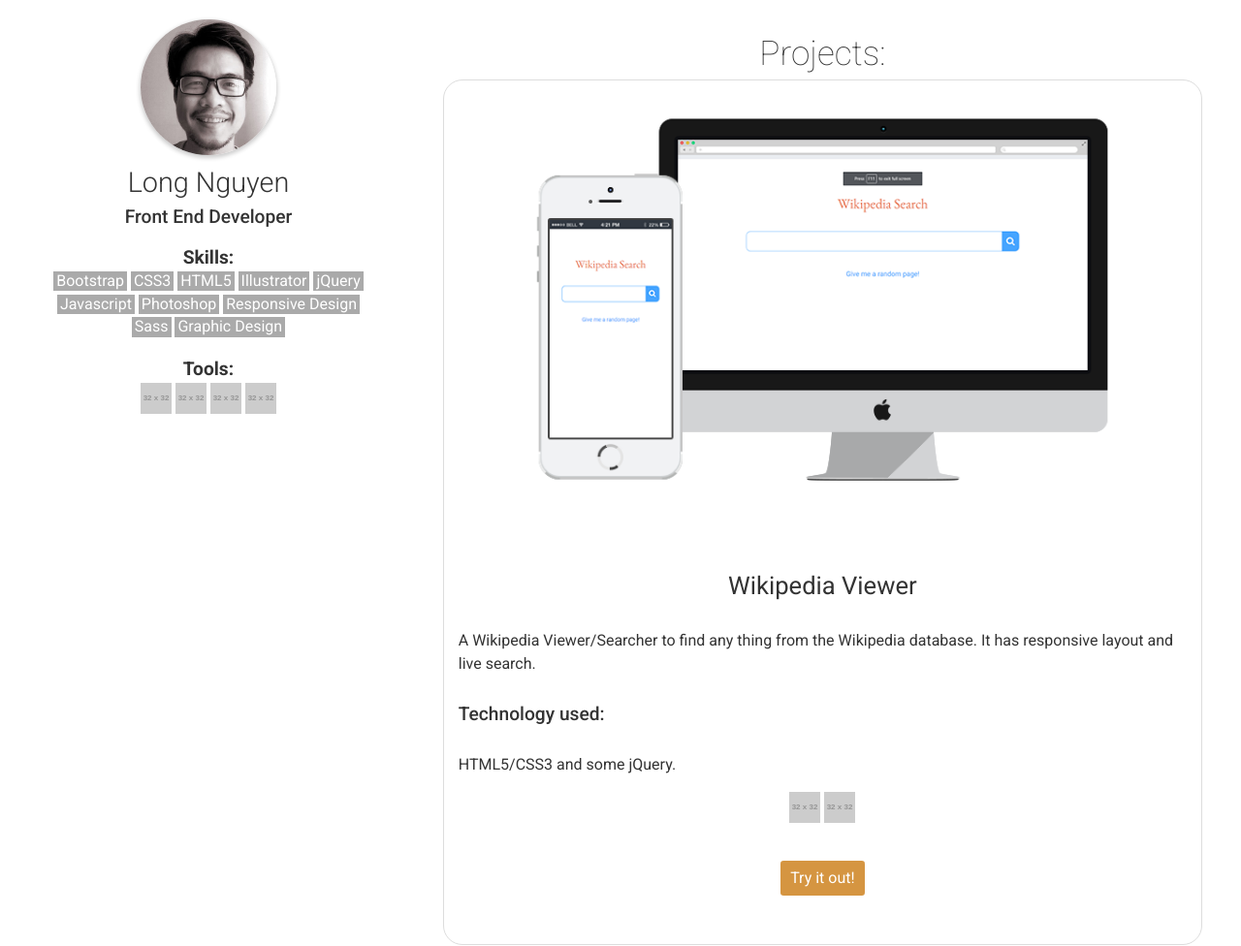
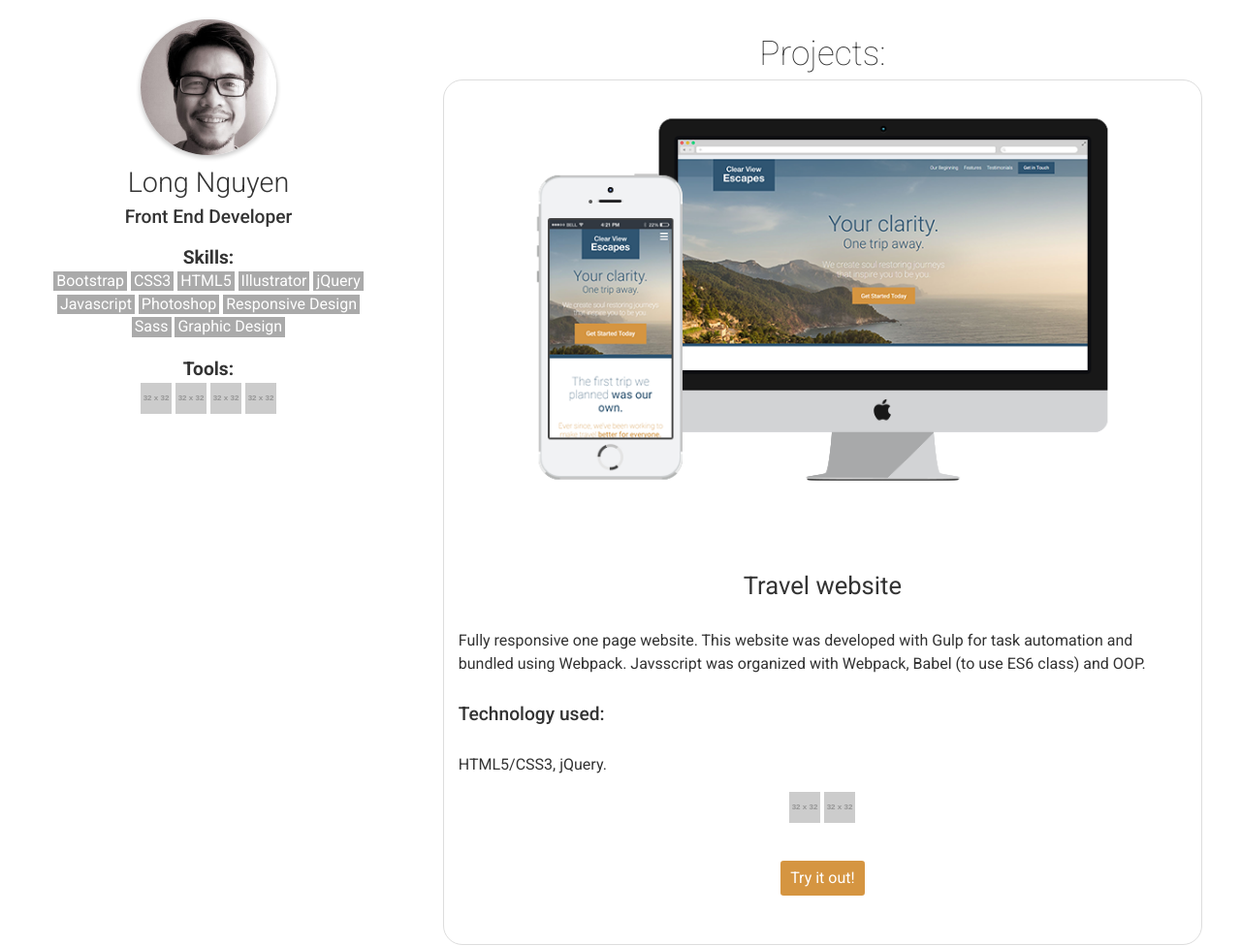
Before and after one commit to longnt80/portfolio, a website: page app/index.html in a window 1280 px wide. Shown: the top 976 px of the page at 97% size. Drawn offline with Linux system fonts and the light colour scheme; placeholder pictures from the web are drawn by us.

Commit message:
Added travel website item

```diff
--- a/app/index.html
+++ b/app/index.html
@@ -57,6 +57,24 @@
       <div class="col col-8 col-8--ml-auto generic-content">
 
         <h2 class="headings headings--large headings--center headings--no-mb">Projects:</h2>
+
+        <div class="section">
+          <img src="assets/images/travel-website.png" alt="Wikipedia Viewer">
+
+          <h3 class="headings headings--medium headings--center">Travel website</h3>
+
+          <p>Fully responsive one page website. This website was developed with Gulp for task automation and bundled using Webpack. Javsscript was organized with Webpack, Babel (to use ES6 class) and OOP.</p>
+          <h4 class="headings headings--small">Technology used:</h4>
+          <p>HTML5/CSS3, jQuery.</p>
+
+          <div class="section__techs-used">
+            <img src="http://via.placeholder.com/32x32.svg" alt="HTML5 and CSS3">
+            <img src="http://via.placeholder.com/32x32.svg" alt="jQuery">
+          </div>
+          <div class="section__content--center">
+            <a class="btn" target="_blank" href="https://longnt80.github.io/travel-site/" role="button">Try it out!</a>
+          </div>
+        </div>
 
         <div class="section">
           <img src="assets/images/wiki-viewer.png" alt="Wikipedia Viewer">
```
Also changed, not shown: app/assets/images/travel-website.png (added).
